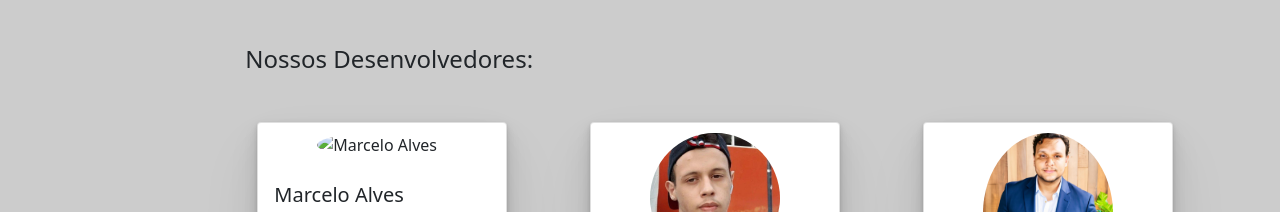
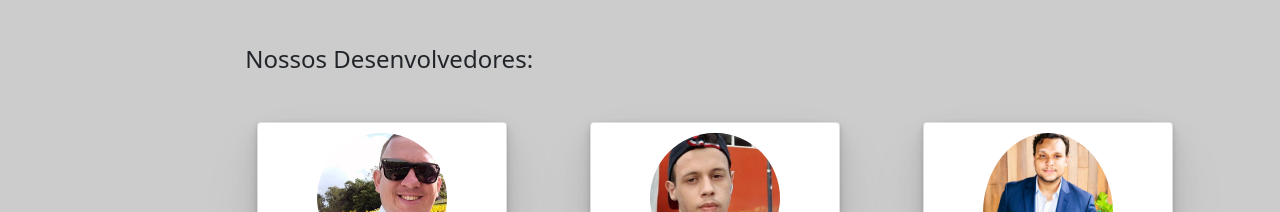
Before and after one commit to magnowerbett/projeto_Integrador, a plain HTML site: page sobre_nos.html in a window 1280 px wide. Shown: the part 558-770 px from the top of the page. Drawn offline with nearby package versions, Linux system fonts and the light colour scheme.

Commit message:
desenvolvedores att

```diff
--- a/sobre_nos.html
+++ b/sobre_nos.html
@@ -116,7 +116,7 @@
             const desenvolvedores = [
                 {
                     nome: 'Marcelo Alves',
-                    imagem: 'assets/img/marceloAlves.jpeg',
+                    imagem: 'assets/img/Marcelo Alves.jpeg',
                     descricao: '37 anos, Residente em Simões Filho - Bahia. Formado em Gestão de Tecnologia da Informação, atuando em Gestão de Projetos há mais de 5 anos. Estudante de programação. Amante da tecnologia e de sua família.'
                 },
                 {
```
